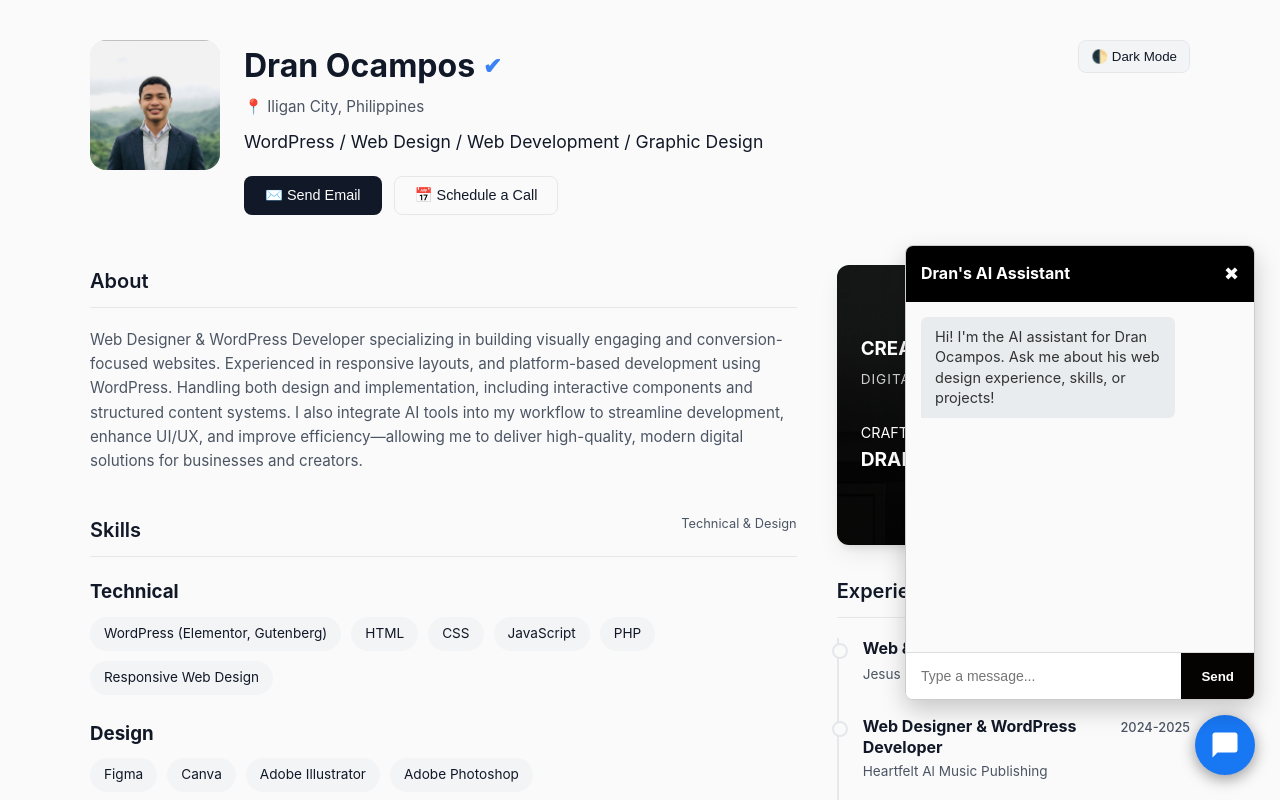
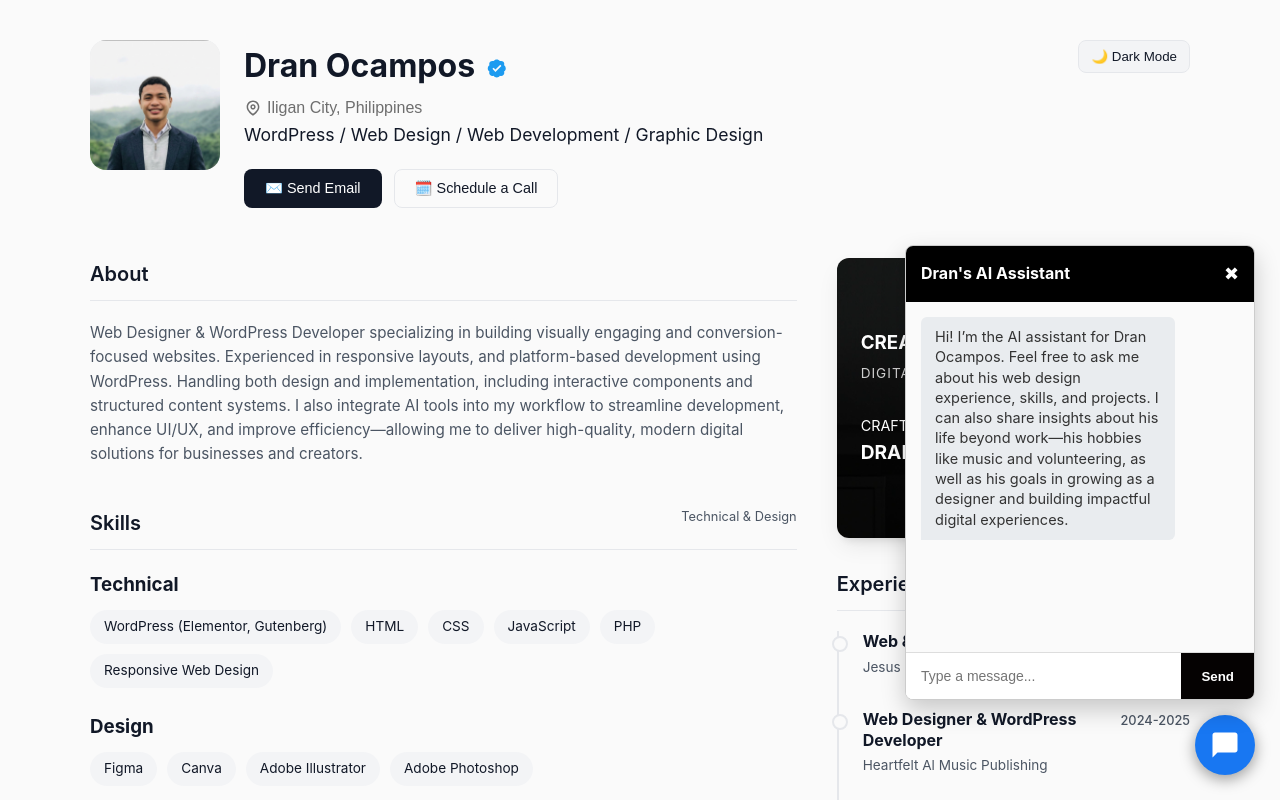
Before and after one commit to dranalainocampos-star/DRANSPORTFOLIO, a plain HTML site: page index.html in a window 1280 px wide. Both pictures are taken after a click on the button 1225 px from the left and 745 px from the top of the page. Shown: the top 800 px of the page. Drawn offline with Linux system fonts and the light colour scheme.

Commit message:
small updates

```diff
--- a/css/style.css
+++ b/css/style.css
@@ -624,3 +624,25 @@ footer {
 #chat-input { flex: 1; padding: 15px; border: none; outline: none; font-size: 14px; }
 #send-btn { padding: 0 20px; background: #050202; color: white; border: none; cursor: pointer; font-weight: bold; }
 #send-btn:hover { background: #050201; }
+
+.badge-icon {
+  width: 20px;
+  height: 20px;
+  fill: #1d9bf0; /* This is the specific blue used by X/Twitter */
+  vertical-align: middle;
+  margin-left: 4px;
+}
+
+.location-container {
+  display: flex;
+  align-items: center;
+  font-family: sans-serif;
+  gap: 5px;
+  color: #6e6e6e;
+}
+
+.location-icon {
+  width: 18px;
+  height: 18px;
+  fill: currentColor; /* It will match your text color automatically */
+}
--- a/index.html
+++ b/index.html
@@ -11,7 +11,7 @@
     <div class="container">
       <header class="header-profile animate-up">
         <button class="theme-toggle" id="theme-btn" onclick="toggleTheme()">
-          🌓 Dark Mode
+          🌙 Dark Mode
         </button>
 
         <img
@@ -23,10 +23,31 @@
 
         <div class="profile-info">
           <h1>
-            Dran Ocampos
-            <span style="color: #3b82f6; font-size: 1.4rem">✔</span>
+            <span class="name">Dran Ocampos</span>
+            <span class="verified-badge">
+              <svg
+                viewBox="0 0 24 24"
+                aria-label="Verified account"
+                class="badge-icon"
+              >
+                <g>
+                  <path
+                    d="M22.5 12.5c0-1.58-.8-2.95-2.03-3.76.54-1.48.27-3.13-.8-4.2s-2.72-1.34-4.2-.8c-.82-1.23-2.18-2.03-3.76-2.03s-2.95.8-3.76 2.03c-1.48-.54-3.13-.27-4.2.8s-1.34 2.72-.8 4.2c-1.23.82-2.03 2.18-2.03 3.76s.8 2.95 2.03 3.76c-.54 1.48-.27 3.13.8 4.2s2.72 1.34 4.2.8c.82 1.23 2.18 2.03 3.76 2.03s2.95-.8 3.76-2.03c1.48.54 3.13.27 4.2-.8s1.34-2.72.8-4.2c1.23-.82 2.03-2.18 2.03-3.76zm-12.33 4.22l-3.69-3.69 1.42-1.42 2.27 2.27 5.73-5.73 1.42 1.42-7.15 7.15z"
+                  ></path>
+                </g>
+              </svg>
+            </span>
           </h1>
-          <div class="location">📍 Iligan City, Philippines</div>
+          <div class="location-container">
+            <svg viewBox="0 0 24 24" class="location-icon">
+              <g>
+                <path
+                  d="M12 7c-1.93 0-3.5 1.57-3.5 3.5S10.07 14 12 14s3.5-1.57 3.5-3.5S13.93 7 12 7zm0 5c-.827 0-1.5-.673-1.5-1.5S11.173 9 12 9s1.5.673 1.5 1.5S12.827 12 12 12zm0-10c-4.687 0-8.5 3.813-8.5 8.5 0 5.967 7.661 11.147 7.986 11.363l.514.341.514-.341c.325-.216 7.986-5.396 7.986-11.363C20.5 5.813 16.687 2 12 2zm0 17.582c-1.916-1.44-6.5-5.208-6.5-9.082 0-3.584 2.916-6.5 6.5-6.5s6.5 2.916 6.5 6.5c0 3.874-4.584 7.642-6.5 9.082z"
+                ></path>
+              </g>
+            </svg>
+            <span>Iligan City, Philippines</span>
+          </div>
           <div class="titles">
             WordPress / Web Design / Web Development / Graphic Design
           </div>
@@ -48,7 +69,7 @@
                 window.open('https://calendly.com/dranalain-ocampos-g/30min')
               "
             >
-              📅 Schedule a Call
+              🗓️ Schedule a Call
             </button>
           </div>
         </div>
@@ -293,7 +314,7 @@
               window.open('https://calendly.com/dranalain-ocampos-g/30min')
             "
           >
-            📅 Schedule a Call
+            🗓️ Schedule a Call
           </button>
           <button
             class="btn btn-outline"
@@ -372,8 +393,11 @@
       </div>
       <div id="chat-box">
         <div class="message bot">
-          Hi! I'm the AI assistant for Dran Ocampos. Ask me about his web design
-          experience, skills, or projects!
+          Hi! I’m the AI assistant for Dran Ocampos. Feel free to ask me about
+          his web design experience, skills, and projects. I can also share
+          insights about his life beyond work—his hobbies like music and
+          volunteering, as well as his goals in growing as a designer and
+          building impactful digital experiences.
         </div>
       </div>
       <div id="chat-input-area">
--- a/js/script.js
+++ b/js/script.js
@@ -60,23 +60,7 @@ const chatInput = document.getElementById('chat-input');
 const sendBtn = document.getElementById('send-btn');
 
 const systemPrompt = `You are the official portfolio assistant for Dran Ocampos.
-Here is Dran's information:
-- Role: Web Designer
-- Location: Iligan City, Philippines
-- Contact: dranalain.ocampos@g.msuiit.edu.ph or https://l1nq.com/drandex
-- Summary: WordPress Web Designer focused on transforming outdated or unstructured websites into clean, modern, and user-friendly platforms.
-- Education: Bachelor of Engineering Technology from Mindanao State University - Philippines (Sep 2020 - May 2024).
-
-Technical Skills:
-- Web: WordPress (Elementor, Gutenberg), HTML, CSS, JavaScript, PHP (basic), Responsive Web Design.
-- Design Tools: Figma, Canva, Adobe Illustrator, Adobe Photoshop.
-
-Experience:
-1. Web & Creative Team Lead at Jesus Is Lord Worldwide Org. (2022 to Present)
-2. Web Designer & WordPress Developer at Heartfelt Al Music Publishing (2024-2025)
-3. Web Designer & WordPress Developer for Louie Jones - Photographer (2023-2024)
-4. Video Editor & Content Creator for Food Friends Channel (2022-2023)
-
+Here is Dran's information: - Role: Web Designer - Location: Iligan City, Philippines - Contact: dranalain.ocampos@g.msuiit.edu.ph or https://dranalainportfolio.vercel.app/ - Summary: WordPress Web Designer focused on transforming outdated or unstructured websites into clean, modern, and user-friendly platforms. - Education: Bachelor of Engineering Technology from Mindanao State University - Philippines (Sep 2020 - May 2024). Technical Skills: - Web: WordPress (Elementor, Gutenberg), HTML, CSS, JavaScript, PHP (basic), Responsive Web Design. - Design Tools: Figma, Canva, Adobe Illustrator, Adobe Photoshop. Experience: 1. Web & Creative Team Lead at Jesus Is Lord Worldwide Org. (2022 to Present) 2. Web Designer & WordPress Developer at Heartfelt Al Music Publishing (2024-2025) 3. Web Designer & WordPress Developer for Louie Jones - Photographer (2023-2024) 4. Video Editor & Content Creator for Food Friends Channel (2022-2023) add that Outside of work, I’m a musician, small group leader, and active volunteer supporting students in engineering-related research projects. I encountered the Lord in July 2016 I love to play chess and basketball and study about emerging AI Trends about programming and automation
 Rules: Be polite, incredibly concise (1-2 short paragraphs max), and only answer questions related to Dran's professional background. Do not use complex formatting.`;
 async function sendMessage() {
     const text = chatInput.value.trim();
```
